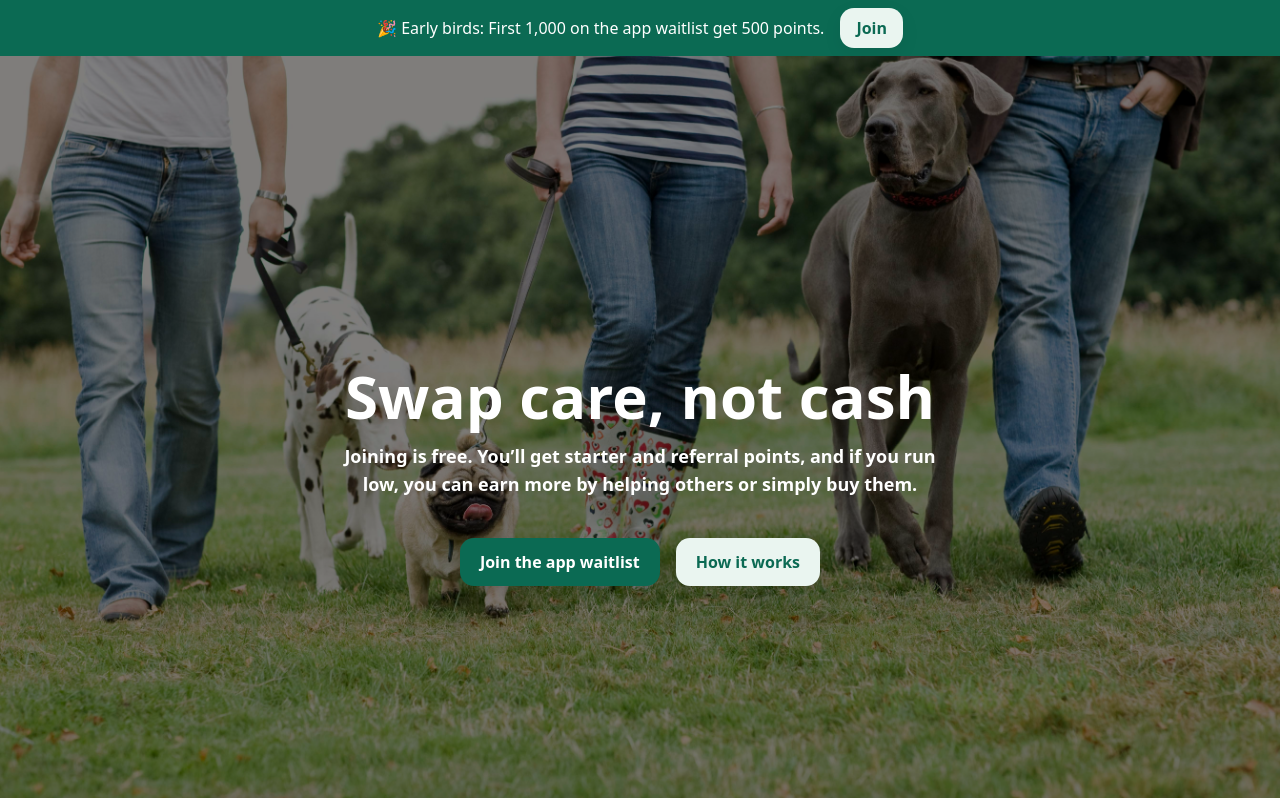
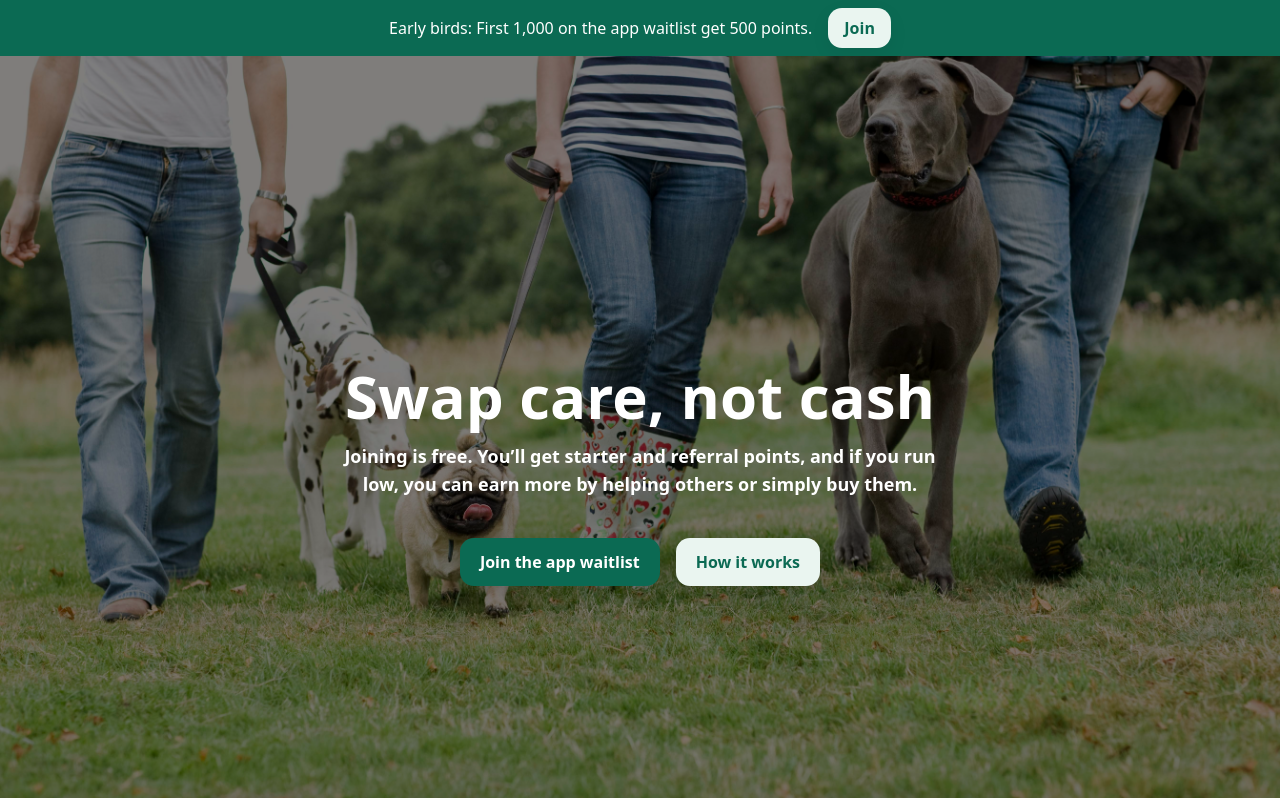
Before and after one commit to ralexand56/petswaplanding, a Next.js app: page / in a window 1280 px wide. Shown: the top 798 px of the page. Built offline with nearby package versions, Linux system fonts and the light colour scheme; no server answers.

Commit message:
Removed title emoji

```diff
--- a/app/components/AnnouncementBar.tsx
+++ b/app/components/AnnouncementBar.tsx
@@ -2,7 +2,7 @@ export default function AnnouncementBar() {
   return (
     <div className="bg-brand text-white">
       <div className="max-w-content mx-auto flex items-center justify-center gap-4 px-4 py-2">
-        <span>🎉 Early birds: First 1,000 on the app waitlist get 500 points.</span>
+        <span>Early birds: First 1,000 on the app waitlist get 500 points.</span>
         <a
           href="#waitlist"
           className="inline-block rounded-xl bg-[#eaf5f0] px-4 py-2 font-semibold text-brand shadow-soft hover:brightness-95"
```
